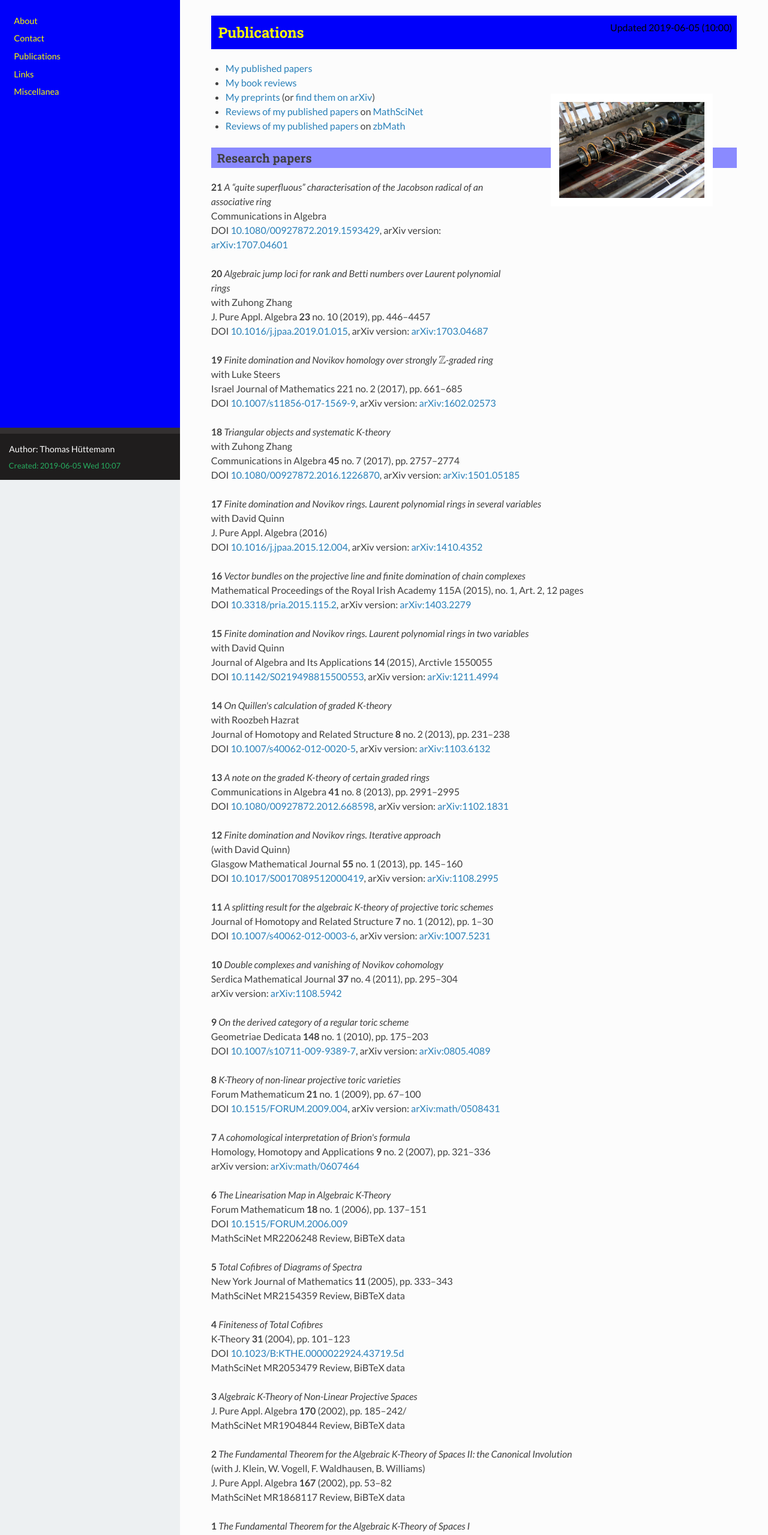
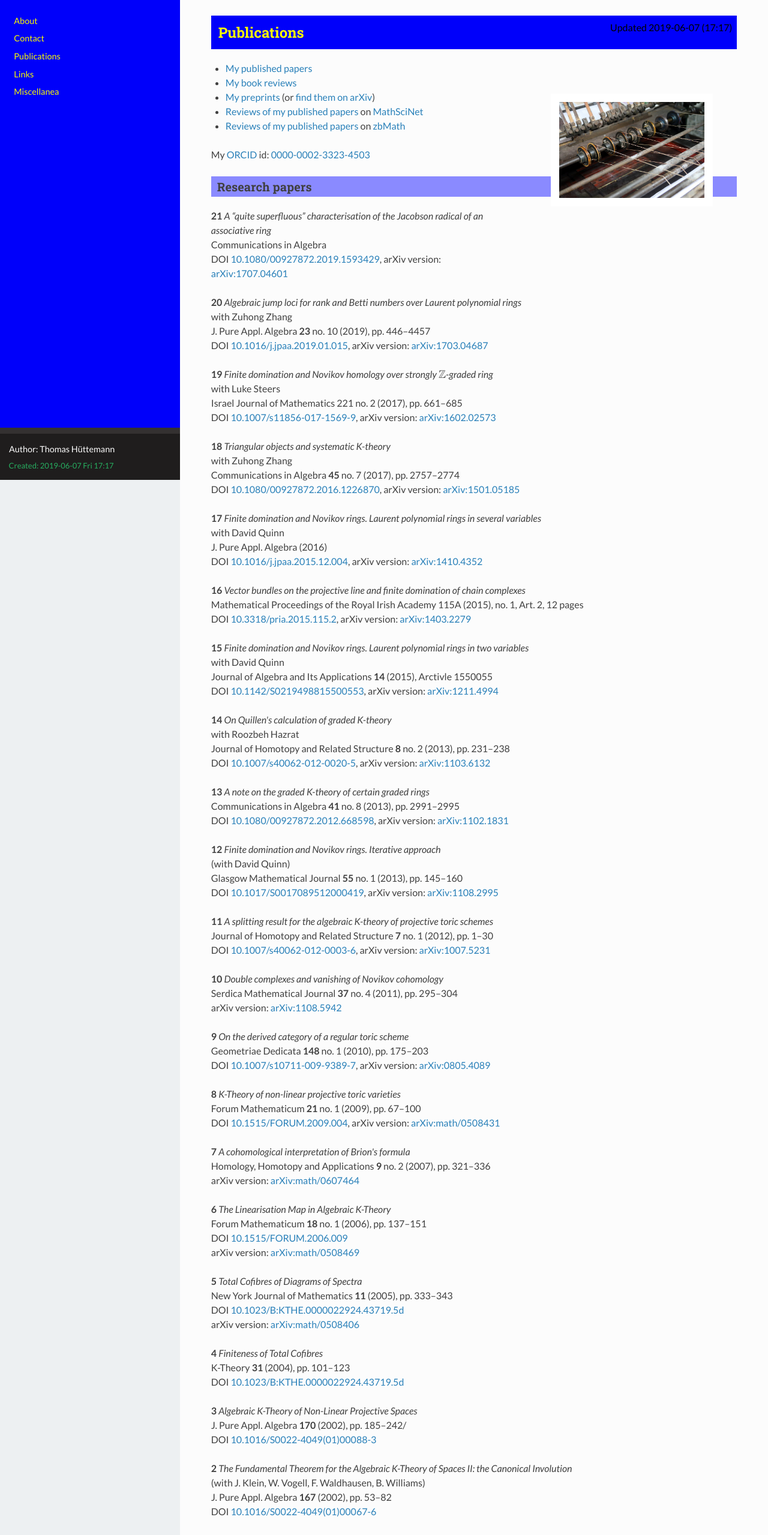
Before and after one commit to t-huettemann/t-huettemann.github.io, a plain HTML site: page publications.html in a window 1280 px wide. Shown: the top 2559 px of the page at 60% size. Drawn offline with nearby package versions, Linux system fonts and the light colour scheme; some packages are replaced by stand-ins of ours.

Commit message:
Update 2019-06-07 (17:17:46 GMT+0100)

```diff
--- a/publications.html
+++ b/publications.html
@@ -4,7 +4,7 @@
 <html xmlns="http://www.w3.org/1999/xhtml" lang="en" xml:lang="en">
 <head>
 <title>Homepage of Thomas Hüttemann: Publications</title>
-<!-- 2019-06-05 Wed 10:07 -->
+<!-- 2019-06-07 Fri 17:17 -->
 <meta  http-equiv="Content-Type" content="text/html;charset=utf-8" />
 <meta  name="generator" content="Org-mode" />
 <meta  name="author" content="Thomas Hüttemann" />
@@ -221,7 +221,7 @@ for the JavaScript code in this tag.
 <div>
 <div style='float:right; color:gray; vertical-align:bottom; padding-right:0.5em; padding-top:0.5em;color:black;'><div class="movetoh2">
 <p>
-Updated 2019-06-05 (10:00)
+Updated 2019-06-07 (17:17)
 </p>
 
 </div></div></div>
@@ -250,6 +250,10 @@ Updated 2019-06-05 (10:00)
 <li><a href="https://zbmath.org/?q=ai:huttemann.thomas">Reviews of my published papers</a> on <a href="https://zbmath.org/">zbMath</a>
 </li>
 </ul>
+
+<p>
+My <a href="https://orcid.org/">ORCID</a> id: <a href="https://orcid.org/0000-0002-3323-4503">0000-0002-3323-4503</a>
+</p>
 </div>
 
 <div id="outline-container-sec-3-1" class="outline-3">
@@ -357,39 +361,40 @@ arXiv version: <a href="https://arxiv.org/abs/math/0607464">arXiv:math/0607464</
 <b>6</b> <i>The Linearisation Map in Algebraic K-Theory</i><br  />
 Forum Mathematicum <b>18</b> no.&nbsp;1 (2006), pp.&nbsp;137–151<br  />
 DOI <a href="https://doi.org/10.1515/FORUM.2006.009">10.1515/FORUM.2006.009</a><br  />
-MathSciNet MR2206248 Review, BiBTeX data<br  />
+arXiv version: <a href="https://arxiv.org/abs/math/0508469">arXiv:math/0508469</a><br  />
 </p>
 
 <p>
 <b>5</b> <i>Total Cofibres of Diagrams of Spectra</i><br  />
 New York Journal of Mathematics <b>11</b> (2005), pp.&nbsp;333–343<br  />
-MathSciNet MR2154359 Review, BiBTeX data<br  />
+DOI <a href="https://doi.org/10.1023/B:KTHE.0000022924.43719.5d">10.1023/B:KTHE.0000022924.43719.5d</a><br  />
+arXiv version: <a href="https://arxiv.org/abs/math/0508406">arXiv:math/0508406</a><br  />
 </p>
 
 <p>
 <b>4</b> <i>Finiteness of Total Cofibres</i><br  />
 K-Theory <b>31</b> (2004), pp.&nbsp;101–123<br  />
 DOI <a href="https://doi.org/10.1023/B:KTHE.0000022924.43719.5d">10.1023/B:KTHE.0000022924.43719.5d</a><br  />
-MathSciNet MR2053479 Review, BiBTeX data<br  />
 </p>
 
 <p>
 <b>3</b> <i>Algebraic K-Theory of Non-Linear Projective Spaces</i><br  />
-    J.&nbsp;Pure Appl.&nbsp;Algebra <b>170</b> (2002), pp.&nbsp;185–242/<br  />
-    MathSciNet MR1904844 Review, BiBTeX data<br  />
+J.&nbsp;Pure Appl.&nbsp;Algebra <b>170</b> (2002), pp.&nbsp;185–242/<br  />
+DOI <a href="https://doi.org/10.1016/S0022-4049(01)00088-3">10.1016/S0022-4049(01)00088-3</a><br  />
 </p>
 
 <p>
 <b>2</b> <i>The Fundamental Theorem for the Algebraic K-Theory of Spaces&nbsp;II: the Canonical Involution</i><br  />
 (with J. Klein, W. Vogell, F. Waldhausen, B. Williams)<br  />
 J.&nbsp;Pure Appl.&nbsp;Algebra <b>167</b> (2002), pp.&nbsp;53–82<br  />
-MathSciNet MR1868117 Review, BiBTeX data<br  />
+DOI <a href="https://doi.org/10.1016/S0022-4049(01)00067-6">10.1016/S0022-4049(01)00067-6</a><br  />
 </p>
 
 <p>
 <b>1</b> <i>The Fundamental Theorem for the Algebraic K-Theory of Spaces&nbsp;I</i><br  />
 (with J.&nbsp;Klein, W.&nbsp;Vogell, F.&nbsp;Waldhausen and B.&nbsp;Williams)<br  />
 J.&nbsp;Pure Appl.&nbsp;Algebra <b>160</b> (2001), pp.&nbsp;21–52<br  />
+DOI <a href="https://doi.org/10.1016/S0022-4049(00)00058-X">10.1016/S0022-4049(00)00058-X</a><br  />
 </p>
 </div>
 </div>
@@ -429,7 +434,7 @@ J.&nbsp;Pure Appl.&nbsp;Algebra <b>160</b> (2001), pp.&nbsp;21–52<br  />
 </div>
 <div id="postamble" class="status">
 <p class="author">Author: Thomas Hüttemann</p>
-<p class="date">Created: 2019-06-05 Wed 10:07</p>
+<p class="date">Created: 2019-06-07 Fri 17:17</p>
 <p class="creator"><a href="http://www.gnu.org/software/emacs/">Emacs</a> 24.5.1 (<a href="http://orgmode.org">Org</a> mode 8.2.10)</p>
 <p class="validation"><a href="http://validator.w3.org/check?uri=referer">Validate</a></p>
 </div>
```
Also changed, not shown: contact.html (+2 -2 lines), index.html (+2 -2 lines), links.html (+2 -2 lines), miscellanea.html (+2 -2 lines).
